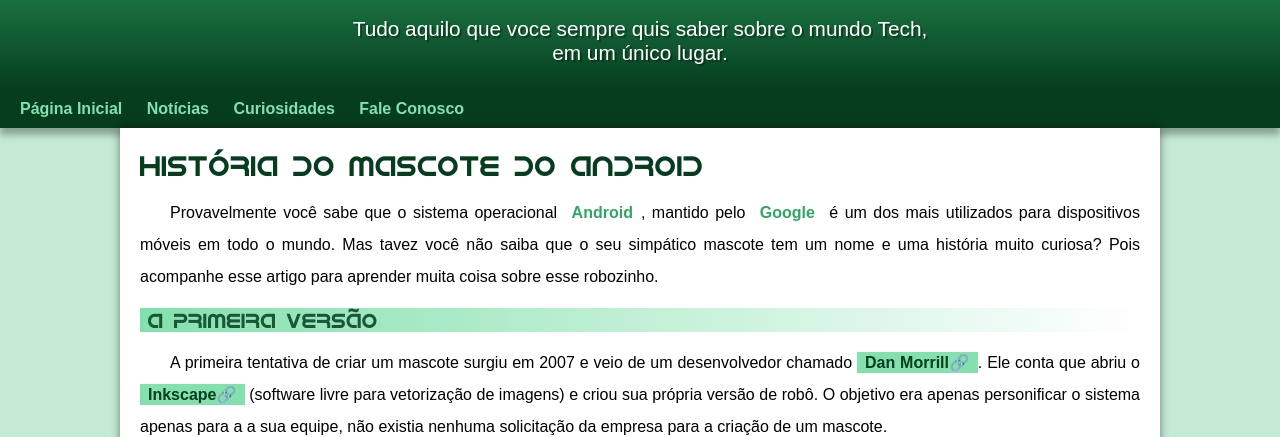
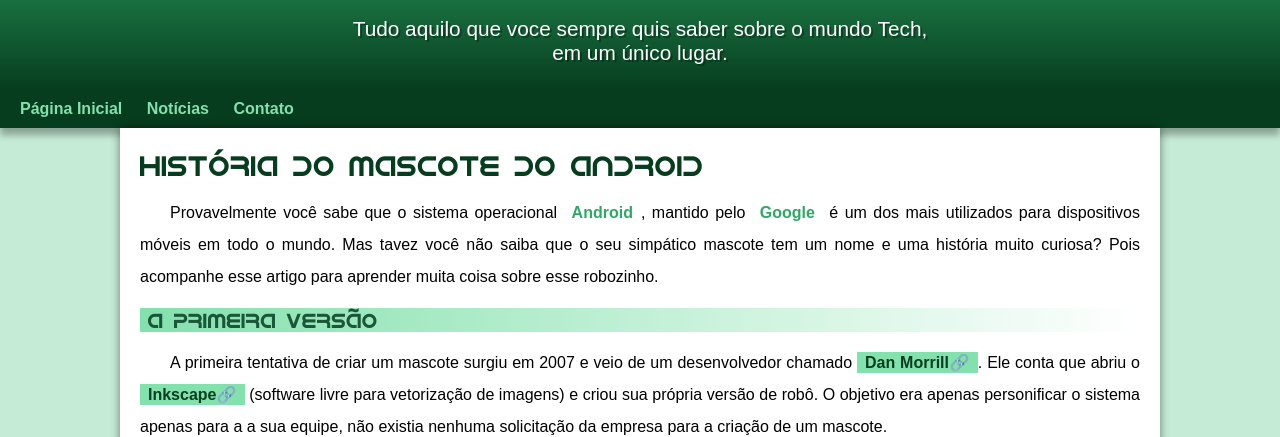
Before and after one commit to RamosG7/projeto-android, a plain HTML site: page index.html in a window 1280 px wide. Shown: the part 100-537 px from the top of the page. Drawn offline with Linux system fonts and the light colour scheme.

Commit message:
Mudando código

```diff
--- a/estilo/style.css
+++ b/estilo/style.css
@@ -59,7 +59,7 @@
     max-width: 600px;
     padding: 0px 10px;
     margin: auto;
-    margin-bottom: 30px;
+    padding-bottom: 5px;
     text-shadow: 2px 2px 0px rgba(0, 0, 0, 0.315);
 }
 
--- a/index.html
+++ b/index.html
@@ -15,8 +15,7 @@
     <nav>
         <a href="#">Página Inicial</a>
         <a href="#">Notícias</a>
-        <a href="#">Curiosidades</a>
-        <a href="#">Fale Conosco</a>
+        <a href="#">Contato</a>
     </nav>
     <main>
         <article>
```
